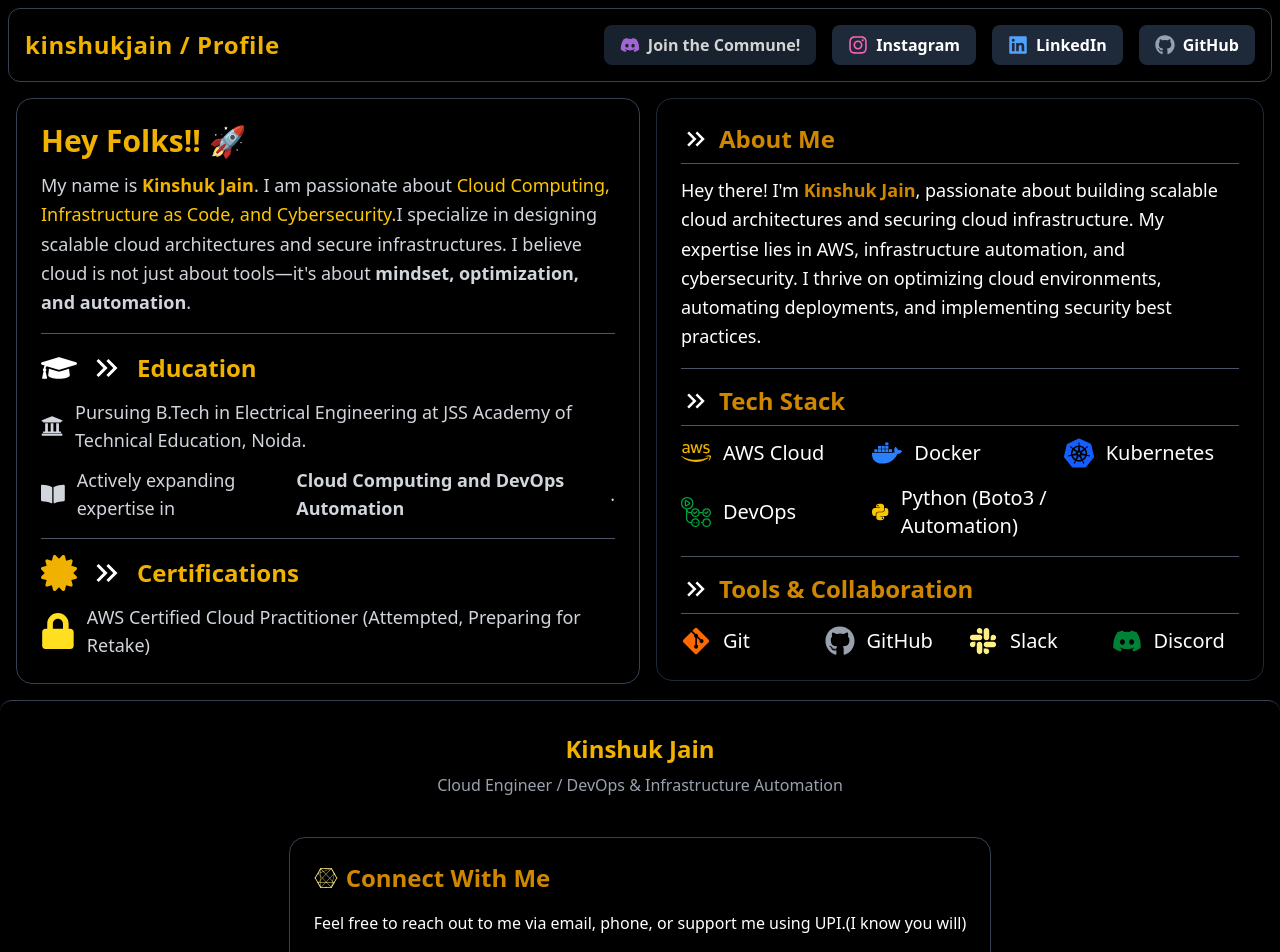
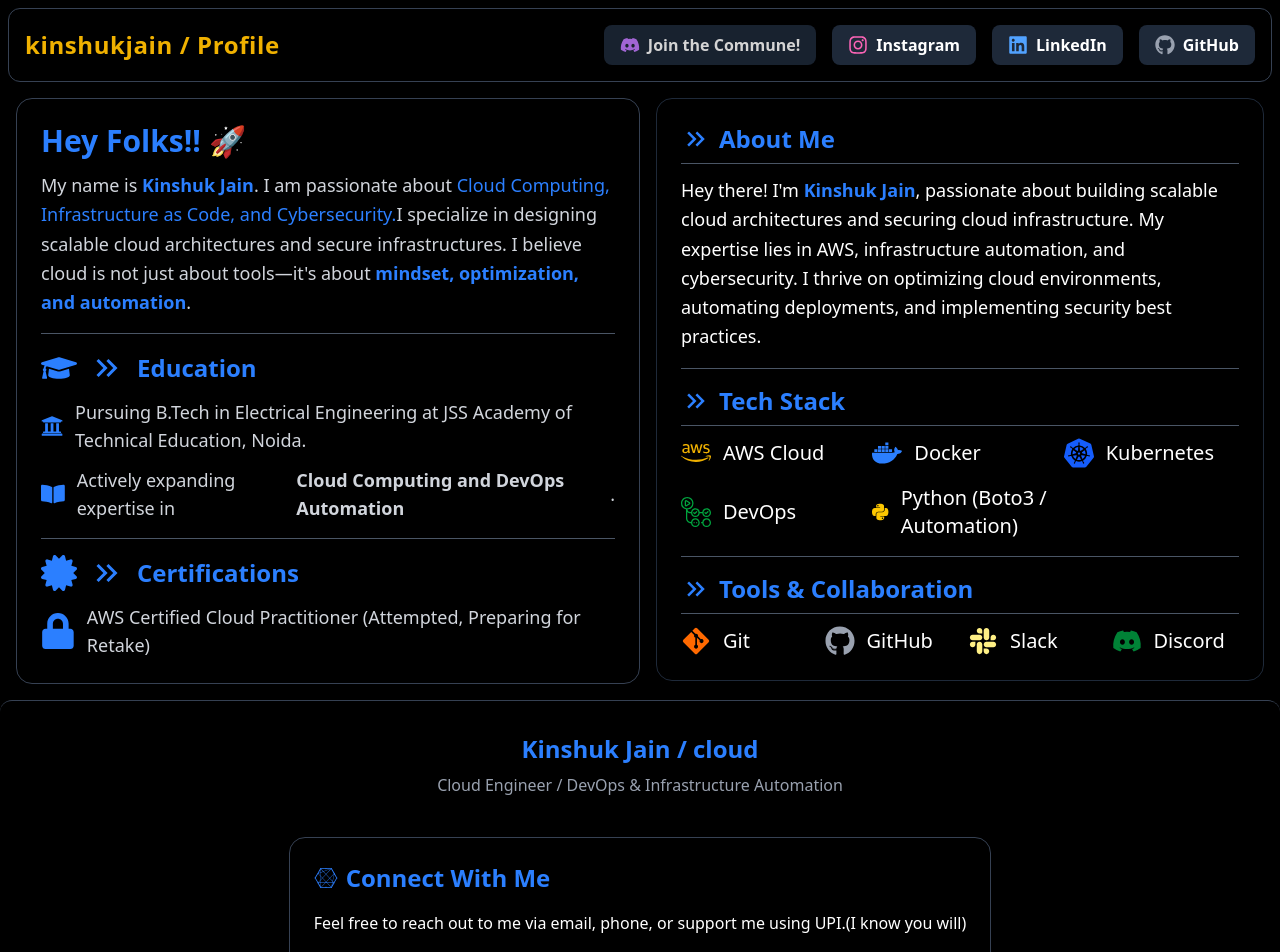
Before and after one commit to kinshukjainn/kinshukkportfolio, a React (Vite) app: page / in a window 1280 px wide. Shown: the top 952 px of the page. Built offline with nearby package versions, Linux system fonts and the light colour scheme.

Commit message:
new stack deployed on the website

```diff
--- a/src/Content/Leftcontent.tsx
+++ b/src/Content/Leftcontent.tsx
@@ -10,11 +10,11 @@ const LeftContent = ({ className = "" }) => {
     <div className={`bg-black border border-gray-800 font-inter shadow-lg p-4 md:p-6 rounded-2xl w-full max-w-3xl mx-auto lg:mx-0 ${className}`}>
 
       {/* About Me Section */}
-      <h2 className="text-2xl font-bold mb-3 pb-2 border-b border-gray-600 text-yellow-600 flex items-center gap-2">
-        <MdOutlineKeyboardDoubleArrowRight className="text-white text-3xl" /> About Me
+      <h2 className="text-2xl font-bold mb-3 pb-2 border-b border-gray-600 text-blue-500 flex items-center gap-2">
+        <MdOutlineKeyboardDoubleArrowRight className="text-blue-500 text-3xl" /> About Me
       </h2>
       <p className="text-white leading-relaxed text-base md:text-lg">
-        Hey there! I'm <span className="font-semibold text-yellow-600">Kinshuk Jain</span>,
+        Hey there! I'm <span className="font-semibold text-blue-500">Kinshuk Jain</span>,
         passionate about building scalable cloud architectures and securing cloud infrastructure.
         My expertise lies in AWS, infrastructure automation, and cybersecurity.
         I thrive on optimizing cloud environments, automating deployments, and implementing security best practices.
@@ -23,8 +23,8 @@ const LeftContent = ({ className = "" }) => {
       <div className="my-4 border-t border-gray-600"></div>
 
       {/* Tech Stack Section */}
-      <h2 className="text-2xl font-bold mb-3 pb-2 border-b border-gray-600 text-yellow-600 flex items-center gap-2">
-        <MdOutlineKeyboardDoubleArrowRight className="text-white text-3xl" /> Tech Stack
+      <h2 className="text-2xl font-bold mb-3 pb-2 border-b border-gray-600 text-blue-500 flex items-center gap-2">
+        <MdOutlineKeyboardDoubleArrowRight className="text-blue-500 text-3xl" /> Tech Stack
       </h2>
       <ul className="grid grid-cols-2 sm:grid-cols-3 gap-4 text-white text-lg md:text-xl">
         <li className="flex items-center gap-3"><FaAws className="text-yellow-500 text-3xl" /> AWS Cloud</li>
@@ -37,8 +37,8 @@ const LeftContent = ({ className = "" }) => {
       <div className="my-4 border-t border-gray-600"></div>
 
       {/* Tools & Collaboration Section */}
-      <h2 className="text-2xl font-bold mb-3 pb-2 border-b border-gray-600 text-yellow-600 flex items-center gap-2">
-        <MdOutlineKeyboardDoubleArrowRight className="text-white text-3xl" /> Tools & Collaboration
+      <h2 className="text-2xl font-bold mb-3 pb-2 border-b border-gray-600 text-blue-500 flex items-center gap-2">
+        <MdOutlineKeyboardDoubleArrowRight className="text-blue-500 text-3xl" /> Tools & Collaboration
       </h2>
       <ul className="grid grid-cols-2 sm:grid-cols-4 gap-4 text-white text-lg md:text-xl">
         <li className="flex items-center gap-3"><FaGitAlt className="text-orange-500 text-3xl" /> Git</li>
--- a/src/Content/Rightcontent.tsx
+++ b/src/Content/Rightcontent.tsx
@@ -9,29 +9,29 @@ const RightContent = ({ className = "" }) => {
     <div className={`bg-black border border-gray-700 font-poppins shadow-lg p-4 md:p-6 rounded-2xl w-full lg:w-1/2 flex-shrink-0 max-w-3xl mx-auto lg:mx-0 ${className}`}>
 
       {/* 🚀 Introduction Section */}
-      <h2 className="text-3xl font-bold mb-3 text-yellow-500 flex items-center gap-3">
+      <h2 className="text-3xl font-bold mb-3 text-blue-500 flex items-center gap-3">
         Hey Folks!! 🚀
       </h2>
       <p className="text-gray-300 leading-relaxed text-base md:text-lg">
-        My name is <span className="font-bold text-yellow-500">Kinshuk Jain</span>.
-        I am passionate about <span className="text-yellow-400 font-medium">Cloud Computing, Infrastructure as Code, and Cybersecurity.</span>
+        My name is <span className="font-bold text-blue-500">Kinshuk Jain</span>.
+        I am passionate about <span className="text-blue-500 font-medium">Cloud Computing, Infrastructure as Code, and Cybersecurity.</span>
         I specialize in designing scalable cloud architectures and secure infrastructures.
-        I believe cloud is not just about tools—it's about <span className="font-semibold">mindset, optimization, and automation</span>.
+        I believe cloud is not just about tools—it's about <span className="font-semibold text-blue-500">mindset, optimization, and automation</span>.
       </p>
       <div className="my-4 border-t border-gray-600"></div>
 
       {/* 🎓 Education Section */}
-      <h2 className="text-2xl font-semibold mb-3 text-yellow-500 flex items-center gap-3">
-        <FaGraduationCap className="text-4xl text-white" />
-        <MdOutlineKeyboardDoubleArrowRight className="text-white text-4xl" /> Education
+      <h2 className="text-2xl font-semibold mb-3 text-blue-500 flex items-center gap-3">
+        <FaGraduationCap className="text-4xl text-blue-500" />
+        <MdOutlineKeyboardDoubleArrowRight className="text-blue-500 text-4xl" /> Education
       </h2>
       <ul className="space-y-3 text-gray-300 text-base md:text-lg">
         <li className="flex items-center gap-3">
-          <FaUniversity className="text-3xl text-gray-300" />
+          <FaUniversity className="text-3xl text-blue-500" />
           Pursuing B.Tech in Electrical Engineering at JSS Academy of Technical Education, Noida.
         </li>
         <li className="flex items-center gap-3">
-          <FaBookOpen className="text-3xl text-gray-300" />
+          <FaBookOpen className="text-3xl text-blue-500" />
           Actively expanding expertise in <span className="font-semibold">Cloud Computing and DevOps Automation</span>.
         </li>
       </ul>
@@ -39,13 +39,13 @@ const RightContent = ({ className = "" }) => {
 
 
       {/* 🏆 Certifications */}
-      <h2 className="text-2xl font-semibold mb-3 text-yellow-500 flex items-center gap-3">
-        <FaCertificate className="text-4xl text-yellow-500" />
-        <MdOutlineKeyboardDoubleArrowRight className="text-white text-4xl" /> Certifications
+      <h2 className="text-2xl font-semibold mb-3 text-blue-500 flex items-center gap-3">
+        <FaCertificate className="text-4xl text-blue-500" />
+        <MdOutlineKeyboardDoubleArrowRight className="text-blue-500 text-4xl" /> Certifications
       </h2>
       <ul className="space-y-3 text-gray-300 text-base md:text-lg">
         <li className="flex items-center gap-3">
-          <FaLock className="text-4xl text-yellow-300" />
+          <FaLock className="text-4xl text-blue-500" />
           AWS Certified Cloud Practitioner (Attempted, Preparing for Retake)
         </li>
       </ul>
--- a/src/components/Footer.tsx
+++ b/src/components/Footer.tsx
@@ -6,7 +6,7 @@ const Footer = () => {
       <div className="container mx-auto px-6 flex flex-col items-center text-center">
 
         {/* Name & Tagline */}
-        <h2 className="text-2xl font-bold text-yellow-500">Kinshuk Jain</h2>
+        <h2 className="text-2xl font-bold text-blue-500">Kinshuk Jain / cloud </h2>
         <p className="text-gray-400 mt-2 max-w-lg">
           Cloud Engineer / DevOps & Infrastructure Automation
         </p>
--- a/src/socialmedia/SocialMedia.tsx
+++ b/src/socialmedia/SocialMedia.tsx
@@ -4,8 +4,8 @@ import { useState } from "react";
 
 const SocialMedia = () => {
   const email = "kinshuk25jan04@gmail.com";
-  const phone = "+91 9172702501"; // Replace with actual phone number
-  const upiId = "kinshuk25jan04@oksbi"; // Replace with your actual UPI ID
+  const phone = "+91 9172702501";
+  const upiId = "kinshuk25jan04@oksbi";
 
   const [copied, setCopied] = useState(false);
 
@@ -19,8 +19,8 @@ const SocialMedia = () => {
     <div className="bg-black border border-gray-700 font-inter shadow-lg p-6 mt-6 rounded-2xl w-full md:w-1/2 flex-grow">
 
       {/* Heading */}
-      <h2 className="text-2xl font-semibold mb-4 text-yellow-600 flex items-center gap-2">
-        <FaConnectdevelop className="text-yellow-200" /> Connect With Me
+      <h2 className="text-2xl font-semibold mb-4 text-blue-500 flex items-center gap-2">
+        <FaConnectdevelop className="text-blue-500" /> Connect With Me
       </h2>
 
       {/* Message */}
@@ -33,7 +33,7 @@ const SocialMedia = () => {
 
         {/* Email */}
         <div className="flex items-center gap-3">
-          <MdAlternateEmail className="text-yellow-400 text-2xl" />
+          <MdAlternateEmail className="text-blue-500 text-2xl" />
           <a href={`mailto:${email}`} className="hover:text-blue-400 transition-all">
             {email}
           </a>
@@ -41,7 +41,7 @@ const SocialMedia = () => {
 
         {/* Phone */}
         <div className="flex items-center gap-3">
-          <FaPhoneAlt className="text-green-400 text-2xl" />
+          <FaPhoneAlt className="text-blue-500 text-2xl" />
           <a href={`tel:${phone}`} className="hover:text-green-400 transition-all">
             {phone}
           </a>
@@ -51,9 +51,9 @@ const SocialMedia = () => {
         <div className="flex items-center gap-3">
           <button
             onClick={() => copyToClipboard(upiId)}
-            className="flex items-center gap-2 px-4 py-2 bg-gray-800 text-white rounded-lg hover:bg-gray-900 transition-all shadow-md"
+            className="flex items-center gap-2 px-4 py-2 bg-blue-500 text-white rounded-lg hover:bg-gray-900 transition-all shadow-md"
           >
-            <FaCopy className="text-yellow-400" />
+            <FaCopy className="text-white" />
             {copied ? "UPI ID Copied!" : "Copy UPI ID"}
           </button>
         </div>
```
